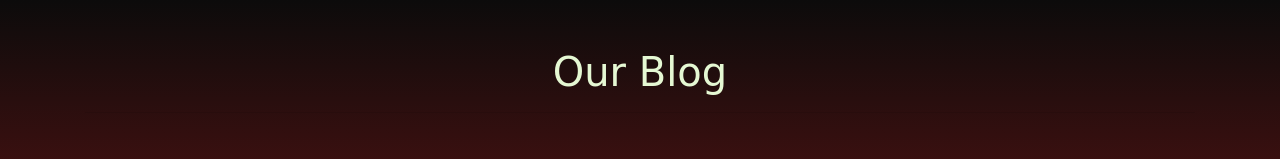
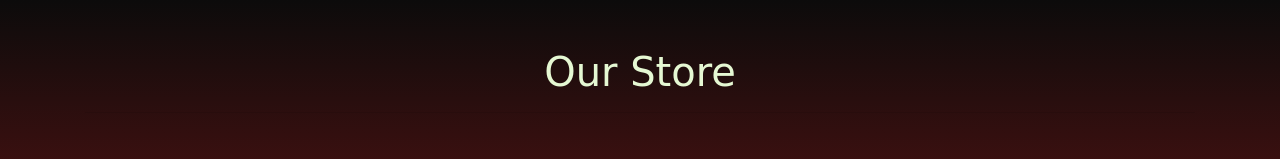
Before and after one commit to Sumit3107/our-blog, a plain HTML site: page index.html in a window 1280 px wide. Shown: the top 159 px of the page. Drawn offline with Linux system fonts and the light colour scheme.

Commit message:
Update index.html

```diff
--- a/index.html
+++ b/index.html
@@ -13,7 +13,7 @@
 <body>
     <div class="container">
         <div class="text-center mt-5">
-            <h1>Our Blog</h1>
+            <h1>Our Store</h1>
             <hr>
         </div>
         <div class="row mt-5">
```
